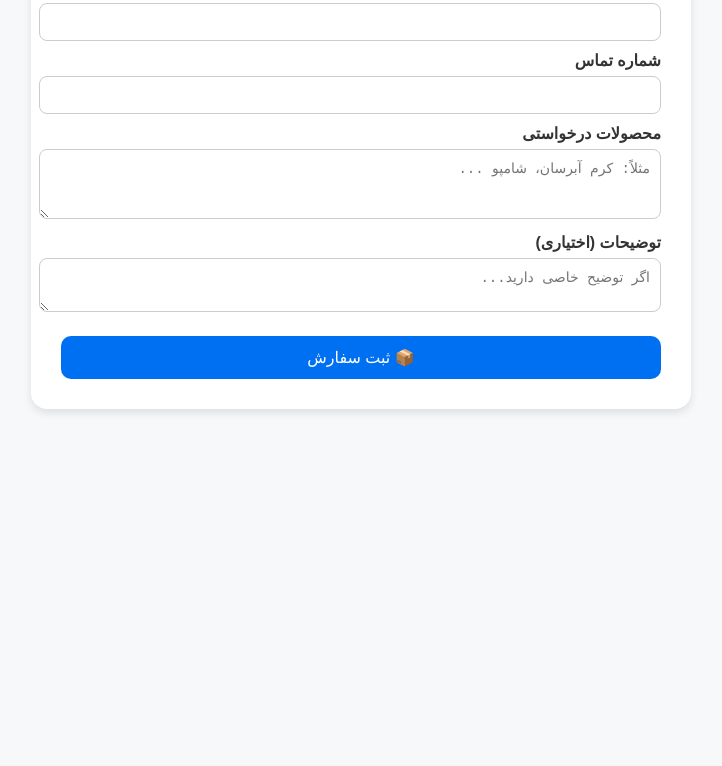
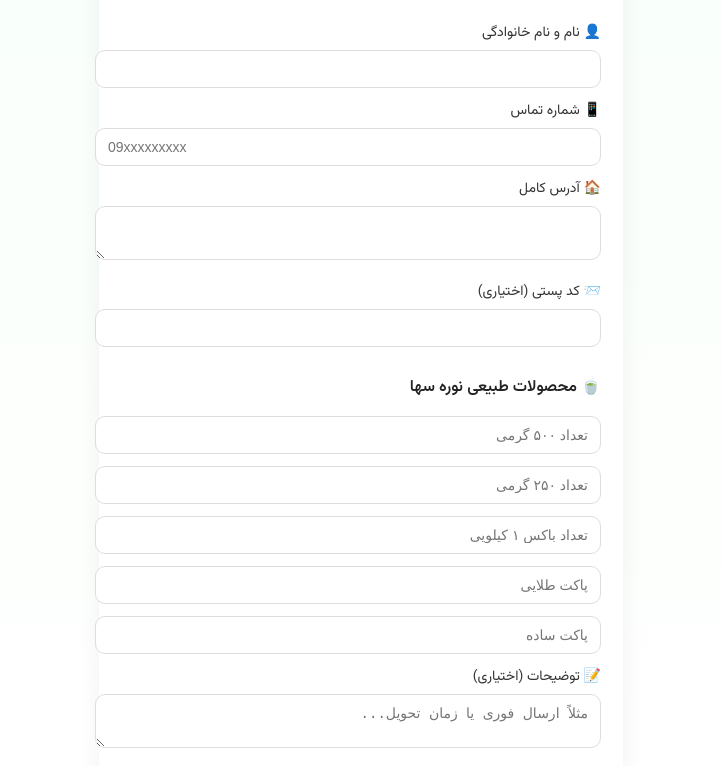
Before and after one commit to bahramsharifi200200-sketch/Soha_Order-Bot, a website: page index.html in a window 1280 px wide. Shown: the part 157-923 px from the top of the page, without its empty margins (279-1001 px from the left). Before the commit the page ends 800 px from the top, so only its background shows below. Drawn offline with Linux system fonts and the light colour scheme.

Commit message:
Refactor order form and update styles

```diff
--- a/index.html
+++ b/index.html
@@ -1,128 +1,97 @@
 <!DOCTYPE html>
 <html lang="fa" dir="rtl">
 <head>
-  <meta charset="UTF-8">
-  <meta name="viewport" content="width=device-width, initial-scale=1.0">
-  <title>فرم ثبت سفارش سُها</title>
+  <meta charset="UTF-8" />
+  <meta name="viewport" content="width=device-width, initial-scale=1.0" />
+  <title>فرم ثبت سفارش محصولات نوره سها</title>
+  <link href="https://fonts.googleapis.com/css2?family=Vazirmatn:wght@400;600&display=swap" rel="stylesheet" />
   <style>
     body {
-      font-family: sans-serif;
-      background: #f6f8fa;
-      color: #333;
-      margin: 0;
-      padding: 0;
-      direction: rtl;
-      text-align: right;
+      font-family: "Vazirmatn", sans-serif;
+      background: linear-gradient(180deg, #f8fff9, #fff);
+      margin: 0; padding: 0;
+      display: flex; justify-content: center; align-items: start;
+      min-height: 100vh; color: #222;
     }
-    .container {
-      max-width: 600px;
-      background: #fff;
-      margin: 50px auto;
-      padding: 30px;
-      border-radius: 16px;
-      box-shadow: 0 4px 8px rgba(0,0,0,0.1);
+    .card {
+      width: 95%; max-width: 480px;
+      background: #fff; border-radius: 18px; padding: 22px; margin-top: 20px;
+      box-shadow: 0 8px 25px rgba(0,0,0,0.06);
     }
-    h1 {
-      text-align: center;
-      color: #0070f3;
-      font-size: 22px;
-    }
-    label {
-      display: block;
-      margin-top: 10px;
-      font-weight: bold;
-    }
-    input, textarea, select {
-      width: 100%;
-      margin-top: 6px;
-      padding: 10px;
-      border: 1px solid #ccc;
-      border-radius: 8px;
-      font-size: 14px;
-    }
-    button {
-      background: #0070f3;
-      color: white;
-      padding: 12px;
-      border: none;
-      width: 100%;
-      border-radius: 10px;
-      margin-top: 20px;
-      font-size: 16px;
-      cursor: pointer;
-    }
-    button:hover {
-      background: #0055aa;
-    }
-    .success {
-      background: #e8f9ee;
-      border-right: 4px solid #00b300;
-      padding: 10px;
-      margin-top: 15px;
-      display: none;
-    }
+    .welcome {text-align:center;font-size:22px;font-weight:700;color:#0b8a5f;background:linear-gradient(90deg,#00c853,#b2ff59);padding:10px 15px;border-radius:12px;margin-bottom:25px;}
+    label{display:block;font-size:14px;margin-bottom:6px;color:#333;}
+    input,textarea,select{width:100%;padding:10px 12px;border:1px solid #ddd;border-radius:10px;font-size:14px;margin-bottom:12px;}
+    button{width:100%;background:#0b8a5f;color:#fff;border:none;border-radius:12px;padding:12px;font-size:15px;cursor:pointer;}
+    button:hover{background:#087a55;}
+    .status{text-align:center;font-size:14px;margin-top:10px;}
   </style>
 </head>
 <body>
-
-  <div class="container">
-    <h1>🛍️ فرم ثبت سفارش سُها</h1>
+  <div class="card">
+    <p class="welcome">به فرم ثبت سفارش محصولات طبیعی نوره سها خوش آمدید 💁</p>
 
     <form id="orderForm">
-      <label>نام و نام خانوادگی</label>
-      <input type="text" id="name" required>
+      <label>👤 نام و نام خانوادگی</label>
+      <input type="text" name="name" required />
 
-      <label>شماره تماس</label>
-      <input type="tel" id="phone" required>
+      <label>📱 شماره تماس</label>
+      <input type="tel" name="phone" required placeholder="09xxxxxxxxx" />
 
-      <label>محصولات درخواستی</label>
-      <textarea id="products" rows="3" placeholder="مثلاً: کرم آبرسان، شامپو ..." required></textarea>
+      <label>🏠 آدرس کامل</label>
+      <textarea name="address" rows="2" required></textarea>
 
-      <label>توضیحات (اختیاری)</label>
-      <textarea id="notes" rows="2" placeholder="اگر توضیح خاصی دارید..."></textarea>
+      <label>📨 کد پستی (اختیاری)</label>
+      <input type="text" name="postal_code" />
 
-      <button type="submit">📦 ثبت سفارش</button>
+      <h3 style="font-size:16px">🍵 محصولات طبیعی نوره سها</h3>
+      <div><input type="number" name="saha500_qty" min="0" placeholder="تعداد ۵۰۰ گرمی" /></div>
+      <div><input type="number" name="saha250_qty" min="0" placeholder="تعداد ۲۵۰ گرمی" /></div>
+      <div><input type="number" name="box1kg_qty" min="0" placeholder="تعداد باکس ۱ کیلویی" /></div>
+      <div><input type="number" name="goldPack_qty" min="0" placeholder="پاکت طلایی" /></div>
+      <div><input type="number" name="plainPack_qty" min="0" placeholder="پاکت ساده" /></div>
+
+      <label>📝 توضیحات (اختیاری)</label>
+      <textarea name="note" rows="2" placeholder="مثلاً ارسال فوری یا زمان تحویل..."></textarea>
+
+      <button type="submit">📦 ثبت و ارسال سفارش</button>
+      <div id="status" class="status"></div>
     </form>
-
-    <div class="success" id="successMessage">
-      ✅ سفارش شما با موفقیت ثبت شد.
-      <br>لطفاً منتظر تأیید باشید.
-    </div>
   </div>
 
   <script>
-    const form = document.getElementById('orderForm');
-    const successMessage = document.getElementById('successMessage');
+  const form = document.getElementById("orderForm");
+  const statusBox = document.getElementById("status");
 
-    form.addEventListener('submit', async (e) => {
+  form.addEventListener("submit", async (e) => {
     e.preventDefault();
-
-      const data = {
-        name: document.getElementById('name').value.trim(),
-        phone: document.getElementById('phone').value.trim(),
-        products: document.getElementById('products').value.trim(),
-        notes: document.getElementById('notes').value.trim()
-      };
-
+    statusBox.textContent = "در حال ارسال سفارش...";
+    const data = Object.fromEntries(new FormData(form));
     try {
-        const res = await fetch('/api/order', {
-          method: 'POST',
-          headers: { 'Content-Type': 'application/json' },
+      const res = await fetch("/api/order", {
+        method: "POST",
+        headers: { "Content-Type": "application/json" },
         body: JSON.stringify(data)
       });
-
-        if (res.ok) {
+      const json = await res.json();
+      if (json.ok) {
+        statusBox.innerHTML = `✅ سفارش ثبت شد — کد سفارش: <b>${json.order_code}</b><br/>`;
+        if (json.download) {
+          const a = document.createElement("a");
+          a.href = json.download;
+          a.textContent = "⤓ دانلود اکسل سفارش";
+          a.target = "_blank";
+          a.style.display = "block";
+          a.style.marginTop = "10px";
+          statusBox.appendChild(a);
+        }
         form.reset();
-          successMessage.style.display = 'block';
       } else {
-          alert('❌ خطا در ارسال سفارش، لطفاً دوباره تلاش کنید.');
+        statusBox.textContent = "⚠️ خطا در ثبت سفارش: " + json.message;
       }
     } catch (err) {
-        alert('🚫 خطای ارتباط با سرور');
-        console.error(err);
+      statusBox.textContent = "❌ خطا در ارتباط با سرور";
     }
   });
   </script>
-
 </body>
 </html>
```
Lines whose indentation alone changed are shown as unchanged.
